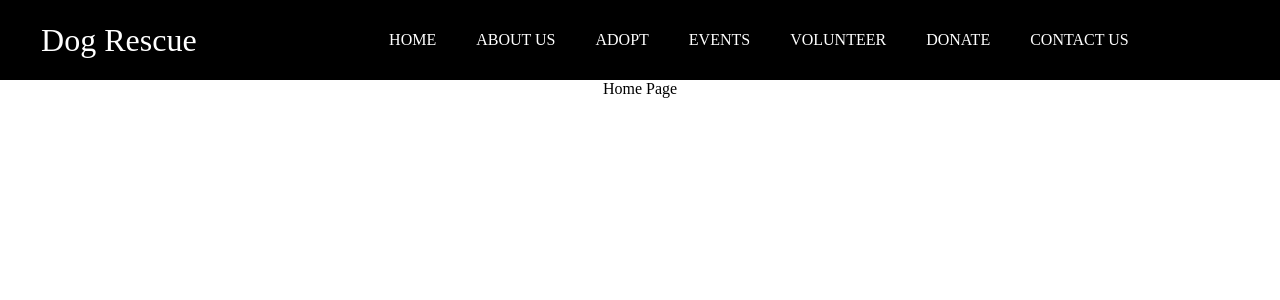
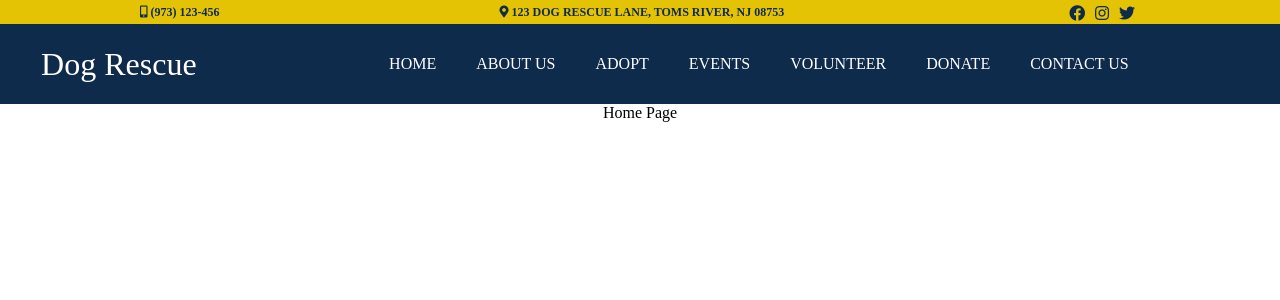
Before and after one commit to danlaratta/Dog-Rescue-Site, a React (Create React App) app: page / in a window 1280 px wide. Shown: the top 300 px of the page. Built offline with nearby package versions, Linux system fonts and the light colour scheme.

Commit message:
info bar at top

```diff
--- a/src/components/Navbar.js
+++ b/src/components/Navbar.js
@@ -15,6 +15,29 @@ const Navbar = () => {
     }
 
     return (
+        <>
+            <div className="info-bar">
+                <div className="info-bar-items">
+                    <h1 className="info-text">
+                        <i className="fas fa-mobile-alt"></i> (973) 123-456
+                    </h1>
+                </div>
+
+                <div className="info-bar-items">
+                    <h1 className="info-text">
+                        <i className="fas fa-map-marker-alt"></i>  123 DOG RESCUE LANE, TOMS RIVER, NJ 08753
+                    </h1>
+                </div>
+
+                <div className="info-bar-items">
+                    <ul className="social-media-icons">
+                        <li className="icon"> <i class="fab fa-facebook"></i> </li>
+                        <li className="icon"> <i class="fab fa-instagram"></i> </li>
+                        <li className="icon"> <i class="fab fa-twitter"></i> </li>
+                    </ul>
+                </div>
+            </div>
+
             <nav className="navbar">
                 <Link to='/' className="logo"> Dog Rescue </Link>
 
@@ -52,6 +75,7 @@ const Navbar = () => {
                     <i className={mobileNav ? 'fas fa-times' : 'fas fa-bars'}/>
                 </div>
             </nav>
+        </>
     )
 }
 
--- a/src/styles/Navbar.css
+++ b/src/styles/Navbar.css
@@ -1,7 +1,39 @@
 
 :root{
-    --blue: #102da6;
-    --gold: #FFD700;
+    --blue: #0f2b4c;
+    --gold: #e4c204;
+}
+
+.info-bar{
+    background-color: var(--gold);
+    height: 1.5em;
+    display: flex;
+    justify-content: space-around;
+    align-items: flex-start;
+}
+
+.info-bar-items{
+    padding: 0.31em;
+}
+
+.info-text{
+    color: var(--blue);
+    font-size: 0.75em;
+}
+
+.social-media-icons{
+    list-style: none;
+}
+
+.icon{
+    display: inline-block;
+    padding: 0 .31em;
+    color: var(--blue)
+}
+
+.icon:hover{
+    cursor: pointer;
+    transform: scale(1.1)
 }
 
 .navbar{
@@ -9,7 +41,7 @@
     justify-content: space-around;
     align-items: center;
     height: 5em;
-    background-color: #000;
+    background-color: var(--blue);
 }
 
 .logo{
@@ -33,6 +65,12 @@
 .nav-items{
     font-size: 1rem;
     padding: 0.63em 1.25em;
+    transition: all .2s ease-in-out;
+}
+
+.nav-items:hover{
+    transform: scale(1.1);
+
 }
 
 .nav-links{
@@ -41,7 +79,8 @@
 }
 
 .nav-links:hover{
-    color: var(--gold)
+    color: var(--gold);
+    transform: scale(3);
 }
 
 .mobile-icon{
```
Lines whose indentation alone changed are shown as unchanged.
